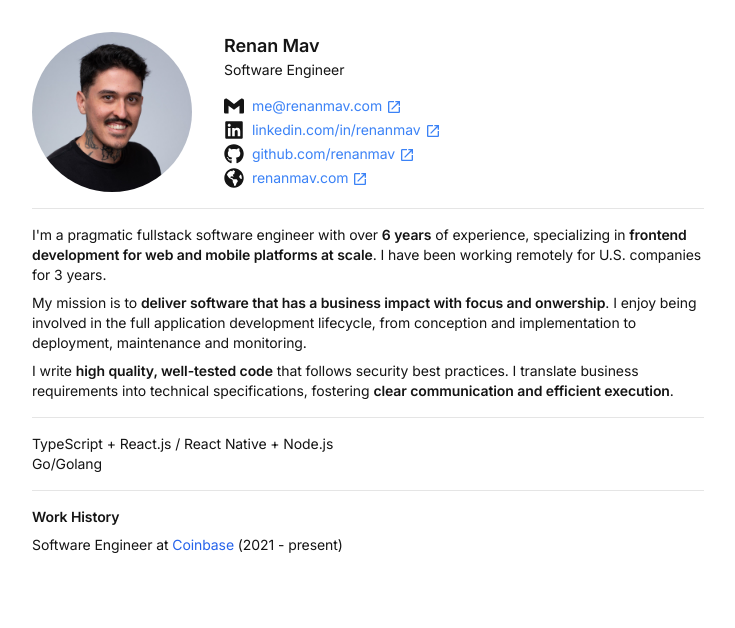
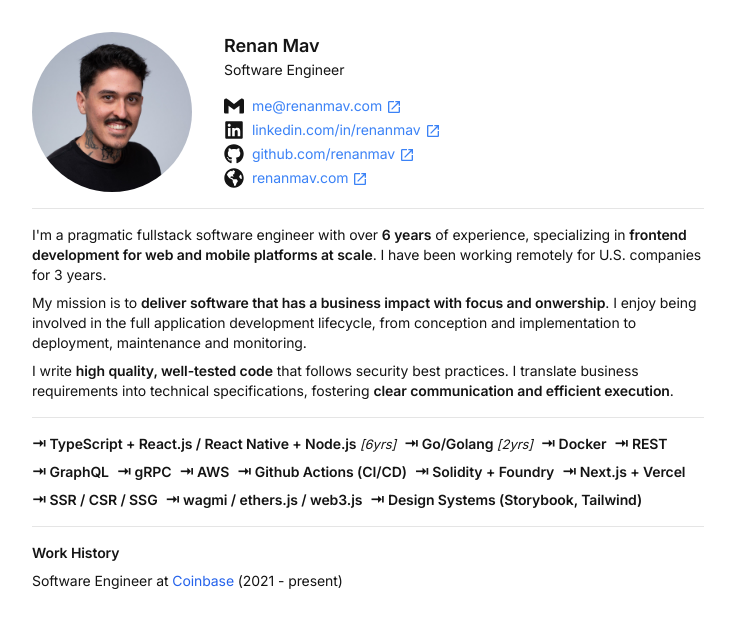
Before and after one commit to renanmav/renanmav.com, a Next.js app: page /cv in a window 1280 px wide. Shown: the top 628 px of the page, without its empty margins (272-1007 px from the left). Built offline with nearby package versions, Linux system fonts and the light colour scheme.

Commit message:
finish skills

```diff
--- a/app/(private)/cv/skills.tsx
+++ b/app/(private)/cv/skills.tsx
@@ -1,8 +1,37 @@
+type Skill = {
+  name: string;
+  years?: number;
+};
+
+const skills: Skill[] = [
+  { name: "TypeScript + React.js / React Native + Node.js", years: 6 },
+  { name: "Go/Golang", years: 2 },
+  { name: "Docker" },
+  { name: "REST" },
+  { name: "GraphQL" },
+  { name: "gRPC" },
+  { name: "AWS" },
+  { name: "Github Actions (CI/CD)" },
+  { name: "Solidity + Foundry" },
+  { name: "Next.js + Vercel" },
+  { name: "SSR / CSR / SSG" },
+  { name: "wagmi / ethers.js / web3.js" },
+  { name: "Design Systems (Storybook, Tailwind)" },
+];
+
+const SKILL_SEPARATOR = "⇥";
+
 export default function Skills() {
   return (
-    <section>
-      <p>TypeScript + React.js / React Native + Node.js</p>
-      <p>Go/Golang</p>
+    <section className="flex flex-row flex-wrap gap-2">
+      {skills.map((skill) => (
+        <span key={skill.name} className="font-semibold">
+          {SKILL_SEPARATOR} {skill.name}{" "}
+          <span className="text-sm font-normal italic">
+            {skill.years && `[${skill.years}yrs]`}
+          </span>
+        </span>
+      ))}
     </section>
   );
 }
```
